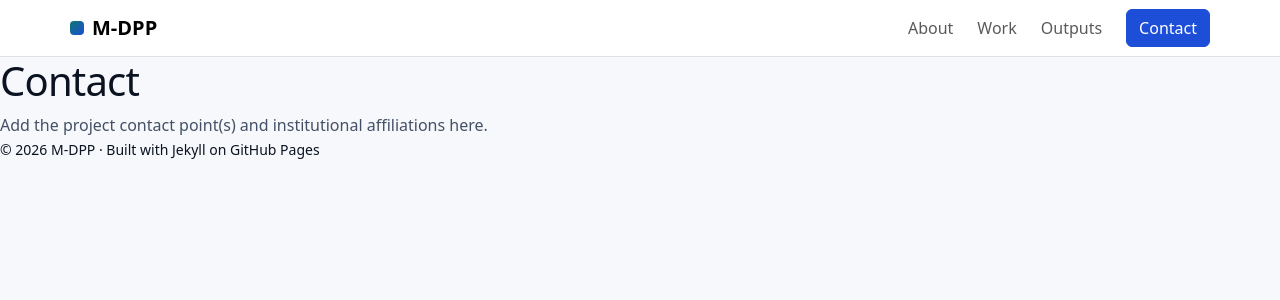
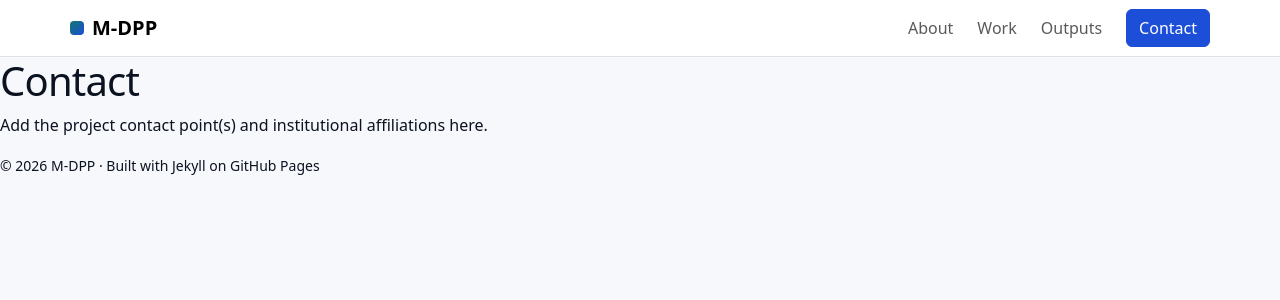
Before and after one commit to MDPP-ops/website, a Jekyll site: the page built from contact.md, in a window 1280 px wide. Shown: the top 300 px of the page. Built offline with Jekyll 4.4.1, drawn with Linux system fonts in a browser that asks for light colours.

Commit message:
Update contact.md

```diff
--- a/contact.md
+++ b/contact.md
@@ -6,6 +6,6 @@ permalink: /contact/
 
 # Contact
 
-<p class="text-secondary mb-0">
+<p>
 Add the project contact point(s) and institutional affiliations here.
 </p>
```
